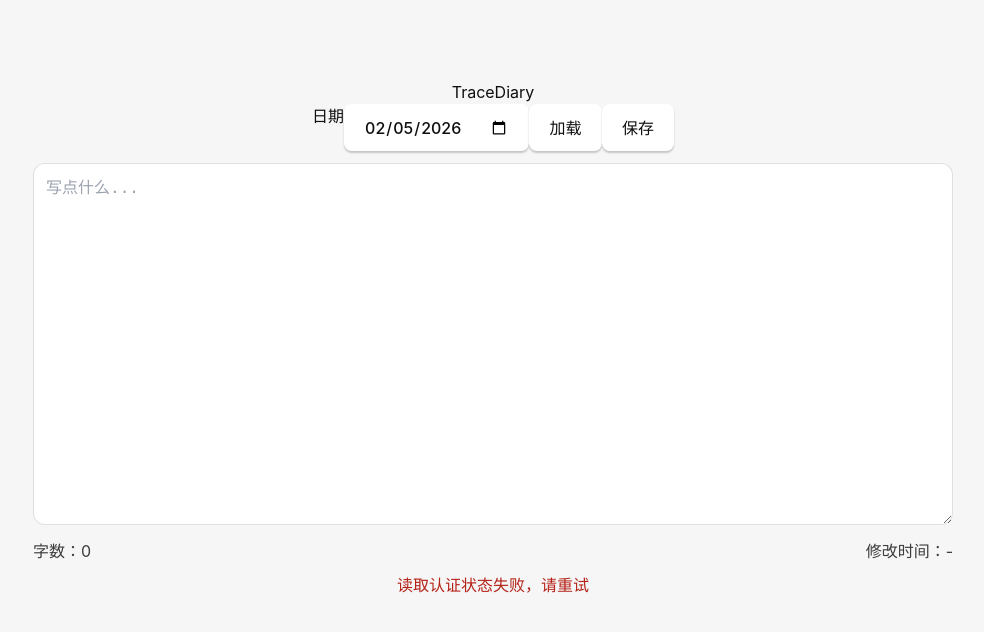
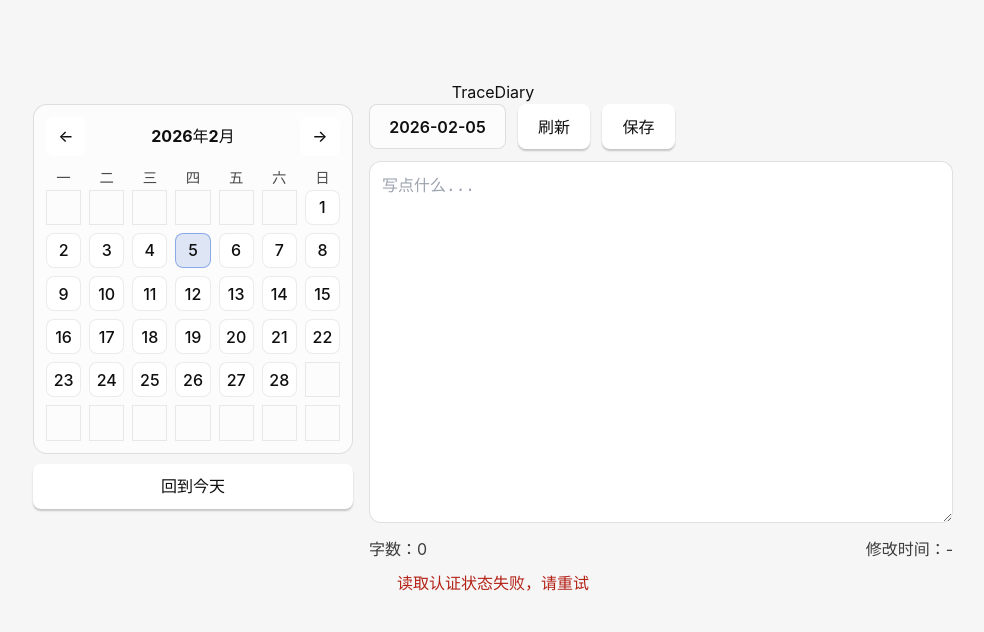
Before and after one commit to Lane0218/TraceDiary, a React (Vite) app: page / in a window 1280 px wide. Shown: the top 632 px of the page, without its empty margins (147-1131 px from the left). Built offline with nearby package versions, Linux system fonts and the light colour scheme; the HTML template or start-up script is replaced by a standard one.

Commit message:
feat(calendar): 添加 MonthView 日历导航
- 替换 date input 为月视图日历（上/下月、选中/今天高亮、点击切换日期）
- 增补日期工具函数并添加基础组件测试
- AGENTS.md 同步勾选完成项

```diff
--- a/src/App.css
+++ b/src/App.css
@@ -44,6 +44,7 @@
 .row {
   display: flex;
   justify-content: center;
+  gap: 12px;
 }
 
 .auth-panel,
@@ -75,6 +76,111 @@
   width: 100%;
   margin-top: 8px;
   opacity: 0.8;
+}
+
+.diary-layout {
+  display: flex;
+  gap: 16px;
+  align-items: flex-start;
+}
+
+.calendar-panel {
+  width: 320px;
+}
+
+.editor-panel {
+  flex: 1;
+  min-width: 280px;
+}
+
+.editor-actions {
+  justify-content: flex-start;
+  flex-wrap: wrap;
+}
+
+.selected-date {
+  font-weight: 600;
+  padding: 0.6em 1.2em;
+  border-radius: 8px;
+  border: 1px solid rgba(0, 0, 0, 0.12);
+  background: rgba(255, 255, 255, 0.7);
+}
+
+.calendar-today {
+  margin-top: 10px;
+  width: 100%;
+}
+
+.td-cal {
+  width: 100%;
+  padding: 12px;
+  border-radius: 14px;
+  border: 1px solid rgba(0, 0, 0, 0.12);
+  background: rgba(255, 255, 255, 0.7);
+}
+
+.td-cal__header {
+  display: grid;
+  grid-template-columns: 40px 1fr 40px;
+  align-items: center;
+  gap: 8px;
+  margin-bottom: 10px;
+}
+
+.td-cal__nav {
+  padding: 0.4em 0.6em;
+  box-shadow: none;
+}
+
+.td-cal__title {
+  font-weight: 700;
+}
+
+.td-cal__weekdays,
+.td-cal__grid {
+  display: grid;
+  grid-template-columns: repeat(7, 1fr);
+  gap: 8px;
+}
+
+.td-cal__weekday {
+  font-size: 0.9rem;
+  opacity: 0.75;
+}
+
+.td-cal__cell {
+  padding: 0;
+  width: 100%;
+  aspect-ratio: 1 / 1;
+  display: inline-flex;
+  align-items: center;
+  justify-content: center;
+  box-shadow: none;
+  border: 1px solid rgba(0, 0, 0, 0.08);
+}
+
+.td-cal__cell--empty {
+  width: 100%;
+  aspect-ratio: 1 / 1;
+}
+
+.td-cal__cell.is-today {
+  border-color: #396cd8;
+}
+
+.td-cal__cell.is-selected {
+  background: rgba(57, 108, 216, 0.15);
+  border-color: rgba(57, 108, 216, 0.5);
+}
+
+@media (max-width: 860px) {
+  .diary-layout {
+    flex-direction: column;
+  }
+
+  .calendar-panel {
+    width: 100%;
+  }
 }
 
 .status {
@@ -154,4 +260,14 @@
   button:active {
     background-color: #0f0f0f69;
   }
+
+  .td-cal,
+  .selected-date {
+    background: rgba(15, 15, 15, 0.45);
+    border-color: rgba(255, 255, 255, 0.14);
+  }
+
+  .td-cal__cell {
+    border-color: rgba(255, 255, 255, 0.12);
+  }
 }
--- a/src/App.tsx
+++ b/src/App.tsx
@@ -4,6 +4,7 @@
 import type { DiaryEntry } from "./types/diary";
 import { getAuthStatus, getDiary, saveDiary, setPassword, verifyPassword } from "./services/tauriCommands";
 import { getTodayYmd } from "./utils/dateUtils";
+import { MonthView } from "./components/Calendar/MonthView";
 
 import "./App.css";
 
@@ -157,16 +158,21 @@
         </section>
       ) : (
         <section className="diary-panel" aria-label="日记编辑器">
-          <div className="row">
-            <label htmlFor="date-input">日期</label>
-            <input
-              id="date-input"
-              type="date"
-              value={selectedDate}
-              onChange={(e) => setSelectedDate(e.currentTarget.value)}
-            />
+          <div className="diary-layout">
+            <aside className="calendar-panel">
+              <MonthView selectedDate={selectedDate} onSelectDate={setSelectedDate} />
+              <button type="button" className="calendar-today" onClick={() => setSelectedDate(today)}>
+                回到今天
+              </button>
+            </aside>
+
+            <div className="editor-panel">
+              <div className="row editor-actions">
+                <div className="selected-date" aria-label="当前选择日期">
+                  {selectedDate}
+                </div>
                 <button type="button" onClick={() => void loadDiary(selectedDate)}>
-              加载
+                  刷新
                 </button>
                 <button type="button" onClick={() => void handleSave()}>
                   保存
@@ -185,6 +191,8 @@
                 <span>字数：{diaryMeta?.word_count ?? 0}</span>
                 <span>修改时间：{diaryMeta?.modified_at ? diaryMeta.modified_at : "-"}</span>
               </div>
+            </div>
+          </div>
         </section>
       )}
 
--- /dev/null
+++ b/src/components/Calendar/MonthView.tsx
@@ -0,0 +1,110 @@
+import React, { useEffect, useMemo, useState } from "react";
+
+import { addMonths, dateToYmd, daysInMonth, getTodayYmd, startOfMonth, weekdayIndexMondayStart, ymdToDateLocal } from "../../utils/dateUtils";
+
+export interface MonthViewProps {
+  selectedDate: string; // YYYY-MM-DD
+  onSelectDate: (ymd: string) => void;
+}
+
+const WEEKDAY_LABELS_ZH = ["一", "二", "三", "四", "五", "六", "日"] as const;
+
+const formatMonthLabel = (viewMonth: Date): string => {
+  // Example: 2026年2月
+  return new Intl.DateTimeFormat("zh-CN", { year: "numeric", month: "long" }).format(viewMonth);
+};
+
+export function MonthView({ selectedDate, onSelectDate }: MonthViewProps): React.ReactElement {
+  const todayYmd = useMemo(() => getTodayYmd(), []);
+
+  const [viewMonth, setViewMonth] = useState<Date>(() => {
+    const d = ymdToDateLocal(selectedDate);
+    return startOfMonth(d ?? new Date());
+  });
+
+  useEffect(() => {
+    const d = ymdToDateLocal(selectedDate);
+    if (!d) return;
+    const next = startOfMonth(d);
+    setViewMonth((prev) => {
+      if (prev.getFullYear() === next.getFullYear() && prev.getMonth() === next.getMonth()) return prev;
+      return next;
+    });
+  }, [selectedDate]);
+
+  const { year, monthIndex0 } = useMemo(() => ({ year: viewMonth.getFullYear(), monthIndex0: viewMonth.getMonth() }), [viewMonth]);
+
+  const gridCells = useMemo(() => {
+    const firstDay = new Date(year, monthIndex0, 1);
+    const leading = weekdayIndexMondayStart(firstDay);
+    const days = daysInMonth(year, monthIndex0);
+    const totalCells = 6 * 7;
+
+    return Array.from({ length: totalCells }, (_, cellIndex) => {
+      const dayNumber = cellIndex - leading + 1;
+      if (dayNumber < 1 || dayNumber > days) return null;
+
+      const date = new Date(year, monthIndex0, dayNumber);
+      const ymd = dateToYmd(date);
+
+      return {
+        dayNumber,
+        ymd,
+        isToday: ymd === todayYmd,
+        isSelected: ymd === selectedDate,
+      };
+    });
+  }, [monthIndex0, selectedDate, todayYmd, year]);
+
+  return (
+    <section className="td-cal" aria-label="日历">
+      <div className="td-cal__header">
+        <button type="button" className="td-cal__nav" onClick={() => setViewMonth((d) => addMonths(d, -1))} aria-label="上个月">
+          ←
+        </button>
+        <div className="td-cal__title" aria-label="当前月份">
+          {formatMonthLabel(viewMonth)}
+        </div>
+        <button type="button" className="td-cal__nav" onClick={() => setViewMonth((d) => addMonths(d, 1))} aria-label="下个月">
+          →
+        </button>
+      </div>
+
+      <div className="td-cal__weekdays" aria-hidden="true">
+        {WEEKDAY_LABELS_ZH.map((w) => (
+          <div key={w} className="td-cal__weekday">
+            {w}
+          </div>
+        ))}
+      </div>
+
+      <div className="td-cal__grid" role="grid" aria-label="月份日期">
+        {gridCells.map((cell, idx) => {
+          if (!cell) return <div key={`e-${idx}`} className="td-cal__cell td-cal__cell--empty" />;
+
+          const className = [
+            "td-cal__cell",
+            cell.isToday ? "is-today" : "",
+            cell.isSelected ? "is-selected" : "",
+          ]
+            .filter(Boolean)
+            .join(" ");
+
+          return (
+            <button
+              key={cell.ymd}
+              type="button"
+              className={className}
+              onClick={() => onSelectDate(cell.ymd)}
+              aria-label={cell.ymd}
+              aria-current={cell.isToday ? "date" : undefined}
+              aria-pressed={cell.isSelected}
+            >
+              {cell.dayNumber}
+            </button>
+          );
+        })}
+      </div>
+    </section>
+  );
+}
--- a/src/utils/dateUtils.ts
+++ b/src/utils/dateUtils.ts
@@ -6,3 +6,54 @@
   const dd = String(now.getDate()).padStart(2, "0");
   return `${yyyy}-${mm}-${dd}`;
 };
+
+export interface YmdParts {
+  year: number;
+  month: number; // 1-12
+  day: number; // 1-31
+}
+
+export const parseYmd = (ymd: string): YmdParts | null => {
+  const match = /^(\d{4})-(\d{2})-(\d{2})$/.exec(ymd);
+  if (!match) return null;
+
+  const year = Number(match[1]);
+  const month = Number(match[2]);
+  const day = Number(match[3]);
+
+  if (!Number.isInteger(year) || !Number.isInteger(month) || !Number.isInteger(day)) return null;
+  if (month < 1 || month > 12) return null;
+  if (day < 1 || day > 31) return null;
+
+  // Validate by round-tripping through Date in local time.
+  const d = new Date(year, month - 1, day);
+  if (d.getFullYear() !== year || d.getMonth() !== month - 1 || d.getDate() !== day) return null;
+
+  return { year, month, day };
+};
+
+export const dateToYmd = (date: Date): string => {
+  const yyyy = date.getFullYear();
+  const mm = String(date.getMonth() + 1).padStart(2, "0");
+  const dd = String(date.getDate()).padStart(2, "0");
+  return `${yyyy}-${mm}-${dd}`;
+};
+
+export const ymdToDateLocal = (ymd: string): Date | null => {
+  const parts = parseYmd(ymd);
+  if (!parts) return null;
+  return new Date(parts.year, parts.month - 1, parts.day);
+};
+
+export const startOfMonth = (date: Date): Date => new Date(date.getFullYear(), date.getMonth(), 1);
+
+export const addMonths = (date: Date, deltaMonths: number): Date => {
+  const d = new Date(date.getFullYear(), date.getMonth(), 1);
+  d.setMonth(d.getMonth() + deltaMonths);
+  return d;
+};
+
+export const daysInMonth = (year: number, monthIndex0: number): number =>
+  new Date(year, monthIndex0 + 1, 0).getDate();
+
+export const weekdayIndexMondayStart = (date: Date): number => (date.getDay() + 6) % 7;
```
Also changed, not shown: 2 other files (tests, documents, lock files or other folders). Lines whose indentation alone changed are shown as unchanged.
